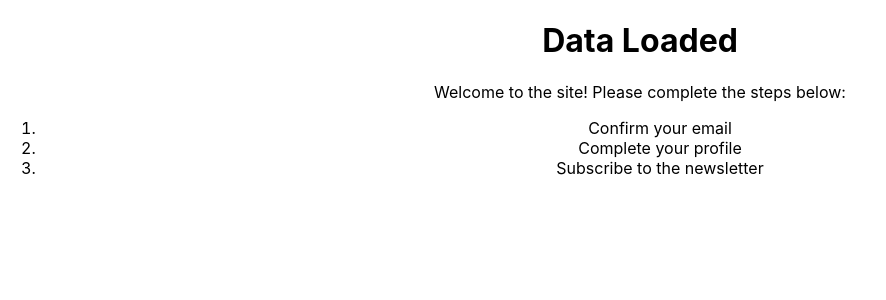
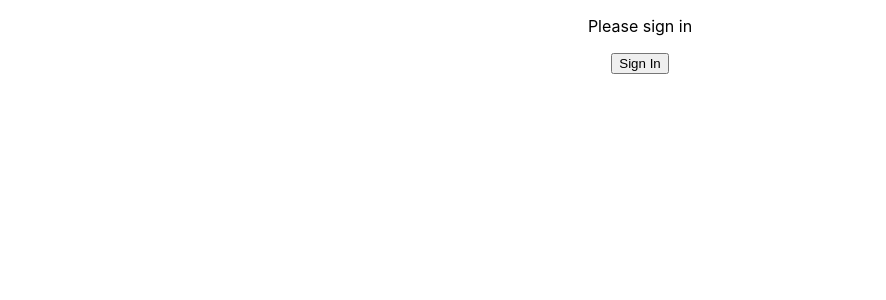
Before and after one commit to rkillickdev/gitpod-react, a React (Create React App) app in the folder my-app/: page / in a window 1280 px wide. Shown: the top 300 px of the page, without its empty margins (0-886 px from the left). Built offline with nearby package versions, Linux system fonts and the light colour scheme.

Commit message:
create parent and child components

```diff
--- a/my-app/src/App.js
+++ b/my-app/src/App.js
@@ -7,7 +7,8 @@
 // import EventsClass from './components/EventsClass';
 // import ConditionalRenderingClass from './components/ConditionalRenderingClass';
 // import ConditionalRenderingFunctional from './components/ConditionalRenderingFunctional';
-import NestingComponents from './components/NestingComponents';
+// import NestingComponents from './components/NestingComponents';
+import MethodsAsPropsParent from './components/MethodsAsPropsParent';
 
 function App() {
   return (
@@ -19,7 +20,8 @@
       {/* <EventsClass /> */}
       {/* <ConditionalRenderingClass /> */}
       {/* <ConditionalRenderingFunctional connected={false} /> */}
-      <NestingComponents />
+      {/* <NestingComponents /> */}
+      <MethodsAsPropsParent />
     </div>
   );
 }
--- /dev/null
+++ b/my-app/src/components/MethodsAsPropsChild.js
@@ -0,0 +1,29 @@
+import React from 'react'
+
+function MethodsAsPropsChild(props) {
+    return (
+        <div>
+            {
+                props.isLoggedIn ? (
+                    <div>
+                        <p>Welcome to the site! Please complete the steps below:</p>
+                        <ol>
+                            <li>Confirm your email</li>
+                            <li>Complete your profile</li>
+                            <li>Subscribe to the newsletter</li>
+                        </ol>
+                        <button onClick={props.handleSignOut}>Sign Out</button>
+                    </div>
+                ) : (
+                    <div>
+                        <p>Please sign in</p>
+                        <button onClick={props.handleSignIn}>Sign In</button>
+                    </div>
+
+                )
+            }
+        </div>
+    )
+}
+
+export default MethodsAsPropsChild
--- /dev/null
+++ b/my-app/src/components/MethodsAsPropsParent.js
@@ -0,0 +1,46 @@
+import React, { Component } from 'react'
+import MethodsAsPropsChild from './MethodsAsPropsChild'
+
+class MethodsAsPropsParent extends Component {
+    constructor(props) {
+        super(props)
+        this.state = {
+            isLoggedIn: false,
+        }
+    }
+
+    handleSignIn = () => {
+        this.setState({
+            isLoggedIn: true
+        })
+        console.log(this)
+    }
+
+    handleSignOut = () => {
+        this.setState({
+            isLoggedIn: false
+        })
+        console.log(this)
+    }
+
+    // single method that handles both SignIn and SignOut
+    toggleIsLoggedIn = () => {
+        this.setState((prevState) => ({
+        isLoggedIn: !prevState.isLoggedIn,
+        }));
+    };
+
+    render() {
+        return (
+            <div>
+                <MethodsAsPropsChild
+                    isLoggedIn={this.state.isLoggedIn}
+                    handleSignIn={this.handleSignIn}
+                    handleSignOut={this.handleSignOut}
+                />
+            </div>
+        )
+    }
+}
+
+export default MethodsAsPropsParent
```
